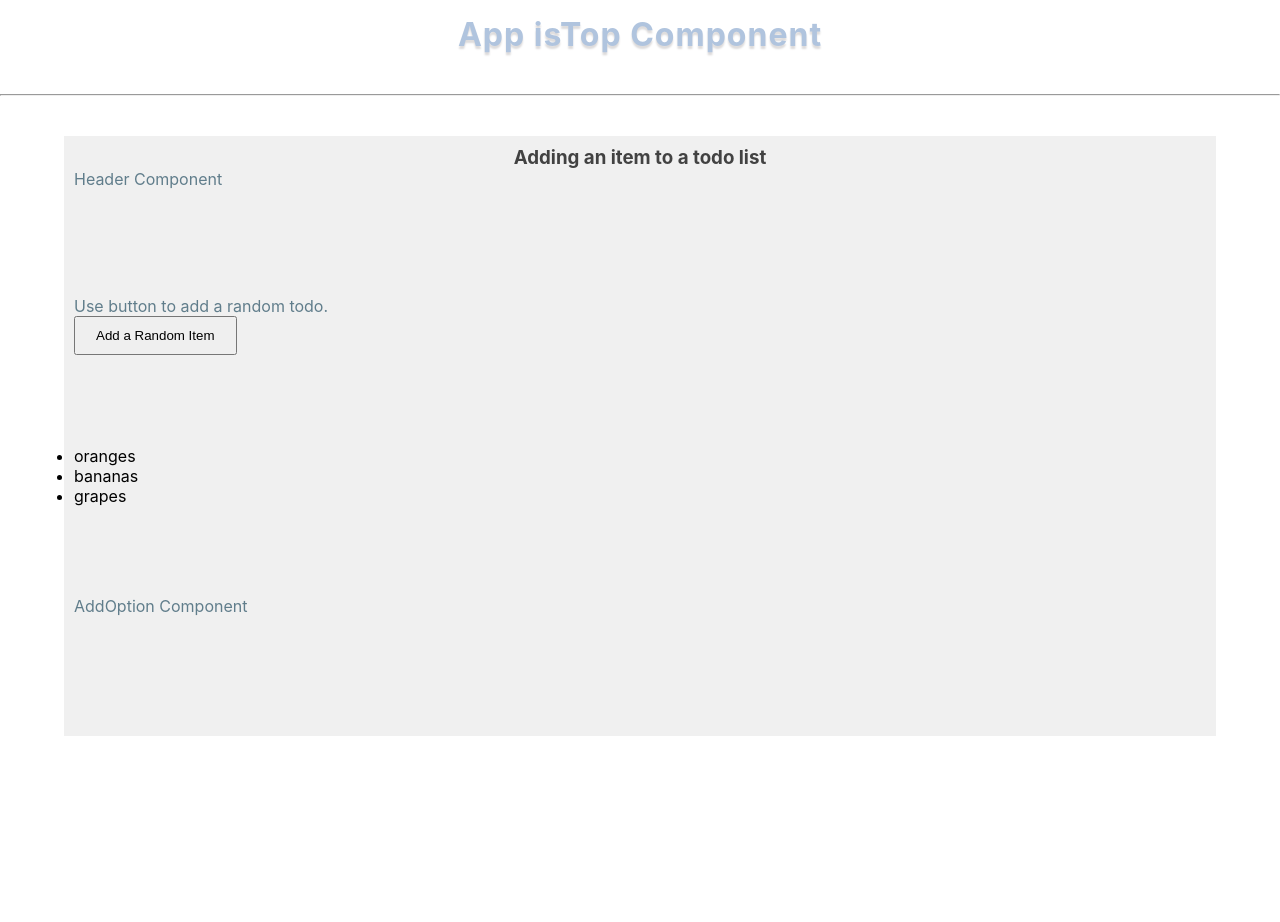
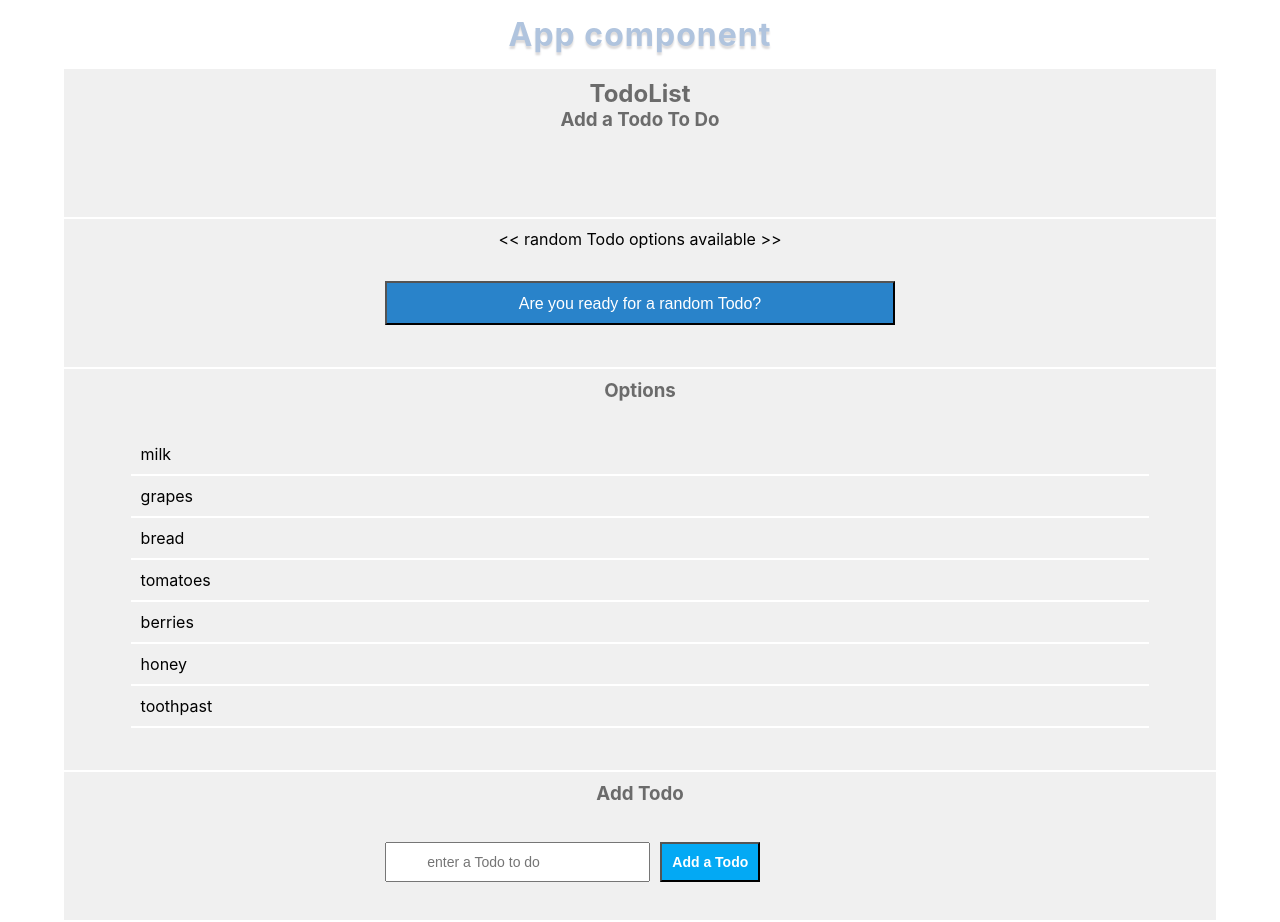
Before and after one commit to stefan22/rjsx, a React (Create React App) app: page / in a window 1280 px wide. Before the commit the page ends 800 px from the top, so only its background shows below. Built offline with nearby package versions, Linux system fonts and the light colour scheme.

Commit message:
[addOptions] all comps done

```diff
--- a/src/js/App.js
+++ b/src/js/App.js
@@ -2,110 +2,173 @@ import React, {Component} from 'react';
 import '../scss/app.scss';
 
 class App extends Component {
-  constructor(props) {
+  constructor(props,options,random) {
     super(props);
+    this.options = options;
+    this.random = random;
     this.state = {
-      options: ['oranges','bananas','grapes']
+      options: [
+        'milk','grapes','bread','tomatoes','berries','honey','toothpast'
+      ],
+      random: random || '<< random Todo options available >>'
     };
-
+    this.handleRandomTodo = this.handleRandomTodo.bind(this);
+    this.handleAddTodo = this.handleAddTodo.bind(this);
   }
 
+  handleRandomTodo() {
+    let oplen = this.state.options.length -1;
+    let ran = Math.floor(Math.random() * oplen);
+    this.setState((prevState) => {
+      return {
+        random: prevState.options[ran]
+      };
+    });
+  }
+
+  handleAddTodo(atd) {
+    console.log('passing: ',atd);
+    this.setState((itm) => {
+      return {
+        options: this.state.options.concat(atd)
+      };
+    });
+  }
+
+
   render() {
-    //console.log(this);
-    let title='App isTop Component';
     return (
       <div className='app-comp'>
-        <h1>{title}</h1>
-        <hr className='divider' />
+        <h1>App component</h1>
 
-        <Header />
 
-        <Action />
+        <Header  />
+
+        <Action handleRandomTodo={this.handleRandomTodo}
+          random={this.state.random}
+          options={this.state.options}
+        />
 
         <Options options={this.state.options} />
 
+        <AddOption handleAddTodo={this.handleAddTodo} />
 
 
-        <AddOption />
+
+
+
+
+
+
+
       </div>
     );
   }
-}
+
+} //App
 
 
 class Header extends Component {
   render() {
-    let subtitle='Adding an item to a todo list';
     return (
       <div className='header-comp'>
-        <h3>{subtitle}</h3>
-        <p>Header Component</p>
+        <h2>TodoList</h2>
+        <h3>Add a Todo To Do</h3>
       </div>
     );
   }
-}
+} //Header
 
 
 class Action extends Component {
+  constructor(props) {
+    super(props);
+    this.handleRandomTodo = this.handleRandomTodo.bind(this);
+  }
 
-  handleRandom() {
-    console.log('random');
+  handleRandomTodo() {
+    this.props.handleRandomTodo();
   }
 
   render() {
-    //console.log(this);
+    let randomText='<< Your Todo list is empty, enter a few things first. >>';
     return (
-
       <div className='action-comp'>
-        <p>Use button to add a random todo.</p>
-        <button onClick={this.handleRandom} className='action-button'>
-           Add a Random Item
+        <div className='randomdo'>
+          <div>
+            {
+              (this.props.options.length > 0) ? this.props.random : randomText
+            }
+          </div>
+        </div>
+        <button onClick={this.handleRandomTodo}
+          className='action-button'>
+          Are you ready for a random Todo?
         </button>
       </div>
     );
   }
-}
-
+} //Action
 
 
 class Options extends Component {
   render() {
-    console.log(this);
+    let options = this.props.options;
     return (
-      <div className='options-comp'>
-        <ul>
+      <div className='options-comp ovflw'>
+        <h3>Options</h3>
+        <div className='options cfx'>
           {
-            this.props.options.map((itm,index) => {
-              return (
-                <Option key={index} opkey={index} option={itm}  />
-              );
+            options.map((itm,index) => {
+              return <Option key={index} itmkey={index} itm={itm} />;
             })
           }
-        </ul>
+        </div>
+
       </div>
     );
   }
-}
+} //Options
 
 
 class Option extends Component {
   render() {
-    console.log(this);
     return (
-      <li key={this.props.opkey}>{this.props.option}</li>
-    );
-  }
-}
-
-class AddOption extends Component {
-  render() {
-    return (
-      <div className='addoption-comp'>
-        <p>AddOption Component</p>
+      <div className='option-comp'>
+        {this.props.itm}
       </div>
     );
   }
-}
+} //Option
+
+
+class AddOption extends Component {
+  constructor(props) {
+    super(props);
+    this.handleAddOption = this.handleAddOption.bind(this);
+  }
+
+  handleAddOption(e) {
+    e.preventDefault();
+    let adop = e.target.children[0].value;
+    this.props.handleAddTodo(adop);
+  }
+  render() {
+    console.log(this);
+    return (
+      <div className='addoption-comp'>
+        <h3>Add Todo</h3>
+        <form onSubmitCapture={this.handleAddOption}>
+          <input type='text' className='add-todo'
+            placeholder='enter a Todo to do' />
+          <button type="submit" className='todo-button'>Add a Todo</button>
+        </form>
+
+      </div>
+    );
+  }
+} //AddOption
+
 
 
 
--- a/src/scss/App.scss
+++ b/src/scss/App.scss
@@ -234,7 +234,10 @@ width: 100%;
 
 h1,h2,h3 {
   text-align: center;
-  color:#424242;
+  color:#6b6b6b;
+}
+.header-comp p {
+  text-align: center;
 }
 
 .app-comp p, .header-comp p, .action-comp p, .options-comp p, .option-comp p, .addoption-comp p {
@@ -250,7 +253,10 @@ background-color: #f0f0f0;
   height: 150px;
   margin-right: auto;
   margin-left: auto;
+  border-bottom: 2px solid white;
 }
+
+
 
 h1 {
   margin: 15px 0;
@@ -264,19 +270,92 @@ p {
   color: #7B1FA2;
 }
 
+button:focus {outline: none;}
+
+.action-comp ul {
+  margin: 15px 0 15px 0;
+}
+
+.action-comp li {
+  text-align: center;
+  list-style: none;
+}
+
 .action-button {
-  padding: 10px 20px;
+  padding: 12px 20px;
+  cursor: pointer;
+  background: #2983ca;
+  color: white;
+  font-size: 16px;
+  font-weight: 400;
+  margin: 0 auto;
+  width: 45%;
+  display: block;
+  margin-bottom: 22px;
+  height: 44px;
+}
+
+.random-action {
+  width: 75%;
+  display: block;
+  margin: 0 auto;
+  text-align: center;
+  overflow: auto;
+}
+
+.randomdo {
+  margin-bottom: 2em;
+  text-align: center;
+}
+
+span {
+  display: inline-block;
+  margin:1em;
+  padding: 10px;
+  height: 38px;
+}
+
+.options-comp.ovflw {
+  overflow: auto;
+  height: auto;
+}
+
+.addoption-comp h3 {
+  margin-bottom: 2em;
+}
+
+.addoption-comp form {
+  display: block;
+  margin: 0 auto;
+  width: 45%;
+}
+
+.options {
+  margin: 2em 0;
+}
+
+.options-comp li {
+  list-style-type: lower-alpha;
+}
+.option-item {
+  margin-right:5px;
+}
+
+.option-comp {
+  height: auto;
+}
+
+.add-todo {
+  padding: 10px 40px;
+  font-size: 14px;
+}
+
+.todo-button {
+  padding: 10px;
+  margin-left: 10px;
+  background: #03A9F4;
+  color: white;
+  font-size: 14px;
+  font-weight: bold;
   cursor: pointer;
 }
-
-dt,dd {
-  display: inline-block;
-}
-
-dt {
-  width:20px;
-}
-
-dd {
-  width:200px;
-}
```
